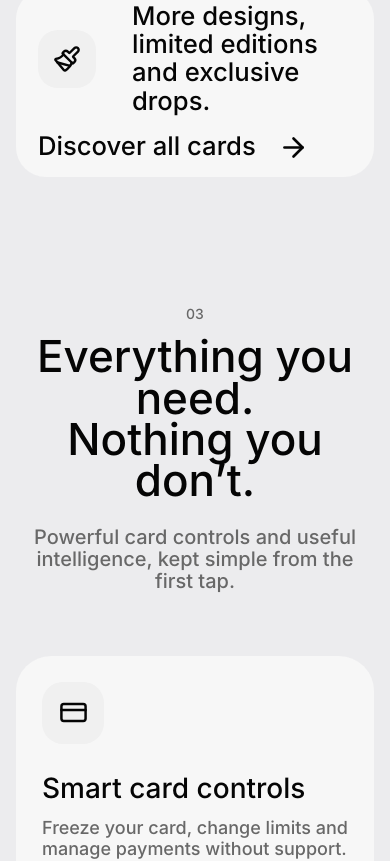
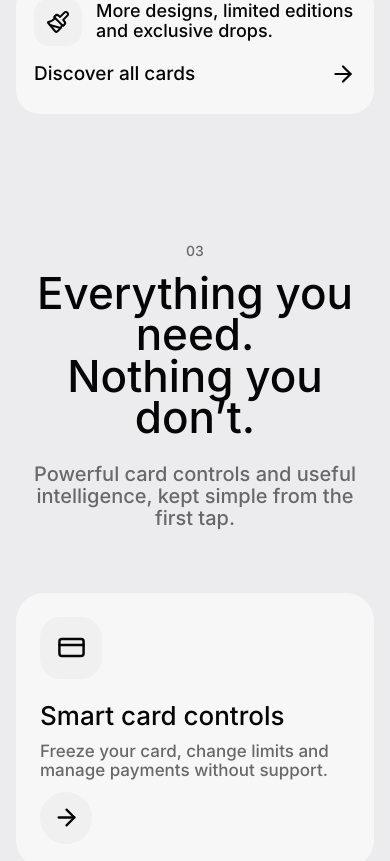
Before and after one commit to Uniqohq/website, a Next.js app: page / in a window 390 px wide. Shown: the part 2880-3741 px from the top of the page. Built offline with nearby package versions, Linux system fonts and the light colour scheme.

Commit message:
Improve mobile section layouts
Compact feature and security cards, refine supporting product content, and rebalance mobile pricing visuals.

```diff
--- a/components/features.tsx
+++ b/components/features.tsx
@@ -61,17 +61,17 @@ export function Features() {
                 whileInView={reducedMotion ? undefined : { opacity: 1 }}
                 viewport={{ once: true, margin: "-100px" }}
                 transition={{ duration: 0.68, ease, delay: index * 0.07 }}
-                className="flex min-h-[330px] min-w-0 flex-col rounded-[35px] bg-[#f7f7f7] p-[26px] md:p-[30px]"
+                className="flex min-h-[275px] min-w-0 flex-col rounded-[28px] bg-[#f7f7f7] p-[24px] md:min-h-[330px] md:rounded-[35px] md:p-[30px]"
               >
                 <span aria-hidden="true" className="flex size-[62px] shrink-0 items-center justify-center rounded-[21px] bg-[#f0f0f0]">
                   <Icon size={29} strokeWidth={2.05} />
                 </span>
-                <h3 className="mt-[30px] max-w-[390px] text-[28px] font-medium leading-[1.04] md:text-[30px]">{card.title}</h3>
-                <p className="mt-[16px] max-w-[390px] text-[18px] font-medium leading-[1.16] text-[#686868] md:text-[19px]">{card.copy}</p>
+                <h3 className="mt-[24px] max-w-[390px] text-[26px] font-medium leading-[1.04] md:mt-[30px] md:text-[30px]">{card.title}</h3>
+                <p className="mt-[13px] max-w-[390px] text-[17px] font-medium leading-[1.16] text-[#686868] md:mt-[16px] md:text-[19px]">{card.copy}</p>
                 <Link
                   href="/waitlist"
                   aria-label={card.title}
-                  className="burst-hover mt-[24px] flex size-[56px] items-center justify-center rounded-full bg-[#f0f0f0]"
+                  className="burst-hover mt-auto flex size-[52px] items-center justify-center rounded-full bg-[#f0f0f0] md:mt-[24px] md:size-[56px]"
                 >
                   <ArrowRight size={27} strokeWidth={2.05} />
                 </Link>
--- a/components/pricing.tsx
+++ b/components/pricing.tsx
@@ -191,15 +191,15 @@ export function Pricing() {
           </motion.article>
         ))}
       </div>
-      <div className="mt-[96px] grid items-center gap-12 md:grid-cols-[0.9fr_1.1fr]">
+      <div className="mt-[64px] grid items-center gap-[20px] md:mt-[96px] md:grid-cols-[0.9fr_1.1fr] md:gap-12">
         <div>
-          <h3 className="max-w-[540px] text-[42px] font-medium leading-[0.94] md:text-[54px]">
+          <h3 className="max-w-[540px] text-[36px] font-medium leading-[0.96] md:text-[54px] md:leading-[0.94]">
             {copy.pricing.startTitleTop}
             <br />
             {copy.pricing.startTitleBottom}
           </h3>
-          <p className="mt-[36px] max-w-[421px] text-[28px] font-medium leading-[0.94] text-[#686868]">{copy.pricing.startCopy}</p>
-          <Link href="/waitlist" className="burst-hover mt-[36px] inline-flex h-[62px] w-[190px] items-center justify-center rounded-[13px] bg-black text-[20px] font-medium leading-[1.102] text-white">
+          <p className="mt-[22px] max-w-[421px] text-[21px] font-medium leading-[1.06] text-[#686868] md:mt-[36px] md:text-[28px] md:leading-[0.94]">{copy.pricing.startCopy}</p>
+          <Link href="/waitlist" className="burst-hover mt-[28px] inline-flex h-[58px] w-[180px] items-center justify-center rounded-[13px] bg-black text-[18px] font-medium leading-[1.102] text-white md:mt-[36px] md:h-[62px] md:w-[190px] md:text-[20px]">
             {copy.pricing.startCta}
           </Link>
         </div>
@@ -208,7 +208,7 @@ export function Pricing() {
           whileInView={reducedMotion ? undefined : { opacity: 1 }}
           viewport={{ once: true }}
           transition={{ duration: 0.75, ease }}
-          className="relative max-w-full justify-self-center overflow-visible px-4 py-8"
+          className="relative mt-[8px] max-w-full justify-self-center overflow-visible px-2 py-0 md:mt-0 md:px-4 md:py-8"
         >
           <span className="pointer-events-none absolute bottom-[26px] left-1/2 h-[90px] w-[72%] -translate-x-1/2 rotate-[4deg] rounded-full bg-black/16 blur-[38px]" />
           <CardImage
--- a/components/products.tsx
+++ b/components/products.tsx
@@ -84,17 +84,17 @@ export function Products() {
         whileInView={reducedMotion ? undefined : { opacity: 1 }}
         viewport={{ once: true }}
         transition={{ duration: 0.6, ease, delay: 0.15 }}
-        className="mt-[31px] flex min-h-[92px] flex-col gap-4 rounded-[30px] bg-[#f7f7f7] px-[22px] py-[14px] text-[25.674px] font-medium leading-[1.102] md:flex-row md:items-center md:justify-between md:pr-[25px]"
+        className="mt-[24px] flex min-h-[132px] flex-col gap-[15px] rounded-[24px] bg-[#f7f7f7] px-[18px] py-[16px] text-[18px] font-medium leading-[1.12] md:mt-[31px] md:min-h-[92px] md:flex-row md:items-center md:justify-between md:gap-4 md:rounded-[30px] md:px-[22px] md:py-[14px] md:pr-[25px] md:text-[25.674px] md:leading-[1.102]"
       >
-        <div className="flex min-w-0 items-center gap-[36px]">
-          <span className="flex size-[58px] shrink-0 items-center justify-center rounded-[20px] bg-[#f0f0f0]">
-            <Paintbrush size={28} strokeWidth={2.05} />
+        <div className="flex min-w-0 items-center gap-[14px] md:gap-[36px]">
+          <span className="flex size-[48px] shrink-0 items-center justify-center rounded-[16px] bg-[#f0f0f0] md:size-[58px] md:rounded-[20px]">
+            <Paintbrush className="size-[24px] md:size-[28px]" strokeWidth={2.05} />
           </span>
           <span className="min-w-0">{copy.products.moreDesigns}</span>
         </div>
-        <a href="#pricing" className="burst-hover flex shrink-0 items-center gap-[22px]">
+        <a href="#pricing" className="burst-hover flex w-full shrink-0 items-center justify-between gap-[18px] text-[19px] md:w-auto md:justify-start md:gap-[22px] md:text-inherit">
           {copy.products.discover}
-          <ArrowRight size={31} strokeWidth={2.05} />
+          <ArrowRight className="size-[26px] md:size-[31px]" strokeWidth={2.05} />
         </a>
       </motion.div>
       </div>
--- a/components/security.tsx
+++ b/components/security.tsx
@@ -46,14 +46,14 @@ export function Security() {
               whileInView={reducedMotion ? undefined : { opacity: 1 }}
               viewport={{ once: true, margin: "-120px" }}
               transition={{ duration: 0.68, ease, delay: index * 0.065 }}
-              className="flex min-h-[420px] min-w-0 flex-col rounded-[35px] bg-[#f7f7f7] p-[28px] md:p-[34px]"
+              className="flex min-h-[300px] min-w-0 flex-col rounded-[28px] bg-[#f7f7f7] p-[24px] md:min-h-[360px] md:rounded-[35px] md:p-[30px] xl:min-h-[420px] xl:p-[34px]"
             >
-              <div className="mb-[82px] flex size-[75px] items-center justify-center rounded-[25px] bg-[#f0f0f0]">
-                <Icon size={34} strokeWidth={2.05} />
+              <div className="mb-[36px] flex size-[58px] items-center justify-center rounded-[20px] bg-[#f0f0f0] md:mb-[54px] md:size-[68px] md:rounded-[23px] xl:mb-[82px] xl:size-[75px] xl:rounded-[25px]">
+                <Icon className="size-[28px] md:size-[31px] xl:size-[34px]" strokeWidth={2.05} />
               </div>
-              <h3 className="break-words text-[28px] font-medium leading-[1.102] md:text-[31px]">{card.title}</h3>
-              <p className="mt-[20px] break-words text-[18px] font-medium leading-[1.102] text-[#686868] md:text-[20px]">{card.copy}</p>
-              <Link href="/waitlist" aria-label={card.title} className="burst-hover mt-auto flex size-[55px] items-center justify-center rounded-full bg-[#f0f0f0]">
+              <h3 className="break-words text-[26px] font-medium leading-[1.06] md:text-[29px] xl:text-[31px]">{card.title}</h3>
+              <p className="mt-[14px] break-words text-[17px] font-medium leading-[1.12] text-[#686868] md:mt-[18px] md:text-[19px] xl:mt-[20px] xl:text-[20px]">{card.copy}</p>
+              <Link href="/waitlist" aria-label={card.title} className="burst-hover mt-auto flex size-[52px] items-center justify-center rounded-full bg-[#f0f0f0] md:size-[55px]">
                 <ArrowRight size={25} strokeWidth={2.05} />
               </Link>
             </motion.article>
@@ -65,15 +65,15 @@ export function Security() {
         whileInView={reducedMotion ? undefined : { opacity: 1 }}
         viewport={{ once: true, margin: "-120px" }}
         transition={{ duration: 0.75, ease }}
-        className="mt-[31px] grid overflow-hidden rounded-[35px] bg-[#f7f7f7] xl:h-[330px] xl:grid-cols-[0.95fr_1.25fr]"
+        className="mt-[24px] grid overflow-hidden rounded-[28px] bg-[#f7f7f7] md:mt-[31px] md:rounded-[35px] xl:h-[330px] xl:grid-cols-[0.95fr_1.25fr]"
       >
-        <div className="flex min-h-[360px] min-w-0 flex-col p-[28px] md:p-[34px] xl:min-h-0">
-          <h3 className="max-w-[660px] break-words text-[30px] font-medium leading-[1.102] md:text-[40px]">{copy.security.lostCardTitle}</h3>
-          <p className="mt-[18px] max-w-[620px] break-words text-[18px] font-medium leading-[1.102] text-[#686868] md:text-[23px]">
+        <div className="flex min-h-[280px] min-w-0 flex-col p-[24px] md:min-h-[330px] md:p-[34px] xl:min-h-0">
+          <h3 className="max-w-[660px] break-words text-[28px] font-medium leading-[1.04] md:text-[40px] md:leading-[1.102]">{copy.security.lostCardTitle}</h3>
+          <p className="mt-[16px] max-w-[620px] break-words text-[17px] font-medium leading-[1.12] text-[#686868] md:mt-[18px] md:text-[23px] md:leading-[1.102]">
             {copy.security.lostCardCopy}
           </p>
-          <Link href="/waitlist" aria-label="Lost card help" className="burst-hover mt-auto flex size-[64px] items-center justify-center rounded-full bg-[#f0f0f0]">
-            <ArrowRight size={30} strokeWidth={2.05} />
+          <Link href="/waitlist" aria-label="Lost card help" className="burst-hover mt-[28px] flex size-[56px] items-center justify-center rounded-full bg-[#f0f0f0] md:mt-auto md:size-[64px]">
+            <ArrowRight className="size-[27px] md:size-[30px]" strokeWidth={2.05} />
           </Link>
         </div>
         <motion.div
@@ -81,21 +81,21 @@ export function Security() {
           whileInView={reducedMotion ? undefined : { opacity: 1 }}
           viewport={{ once: true }}
           transition={{ duration: 0.75, ease, delay: 0.1 }}
-          className="relative min-h-[330px] min-w-0 overflow-hidden px-6"
+          className="relative h-[275px] min-w-0 overflow-hidden px-4 md:h-auto md:min-h-[330px] md:px-6"
         >
           <CardImage
             src="/assets/uniqo-card-midnight.webp"
             alt="Uniqo card security preview"
             width={2400}
             height={1500}
-            className="absolute left-[8%] top-[42px] w-[min(72vw,430px)] rotate-[-7deg] xl:left-[2%] xl:top-[46px] xl:w-[min(31vw,392px)]"
+            className="absolute left-[4%] top-[22px] w-[min(67vw,260px)] rotate-[-7deg] md:left-[8%] md:top-[42px] md:w-[min(72vw,430px)] xl:left-[2%] xl:top-[46px] xl:w-[min(31vw,392px)]"
           />
           <CardImage
             src="/assets/uniqo-phone-mockup.png"
             alt="Uniqo phone capture screen"
             width={1310}
             height={2708}
-            className="absolute bottom-[-116px] right-[6%] h-[388px] w-auto object-contain md:bottom-[-120px] md:right-[8%] md:h-[420px]"
+            className="absolute bottom-[-82px] right-[2%] h-[330px] w-auto object-contain md:bottom-[-120px] md:right-[8%] md:h-[420px]"
           />
         </motion.div>
       </motion.div>
--- a/lib/site-version.ts
+++ b/lib/site-version.ts
@@ -1 +1 @@
-export const SITE_VERSION = "2026.07.28-02";
+export const SITE_VERSION = "2026.07.28-03";
```
